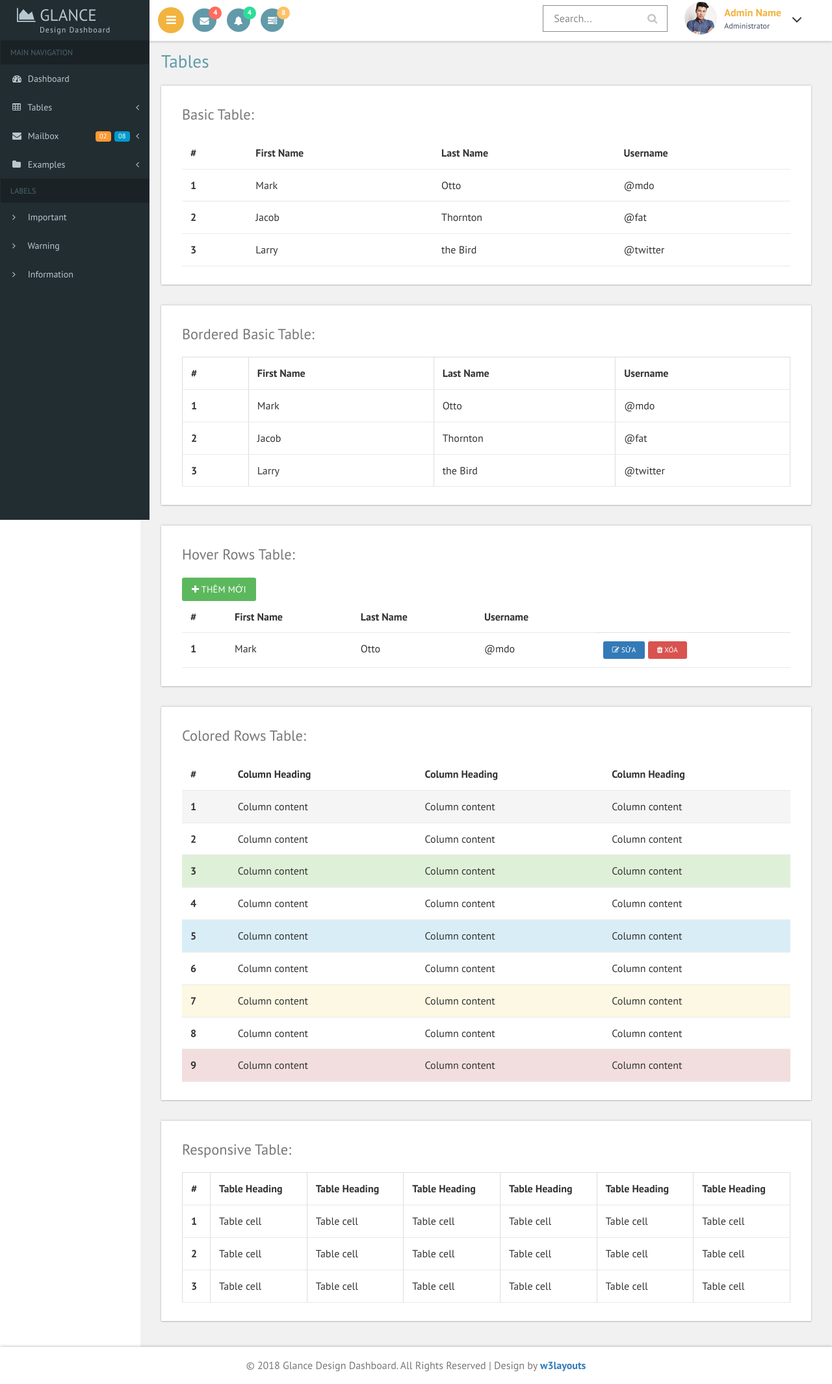
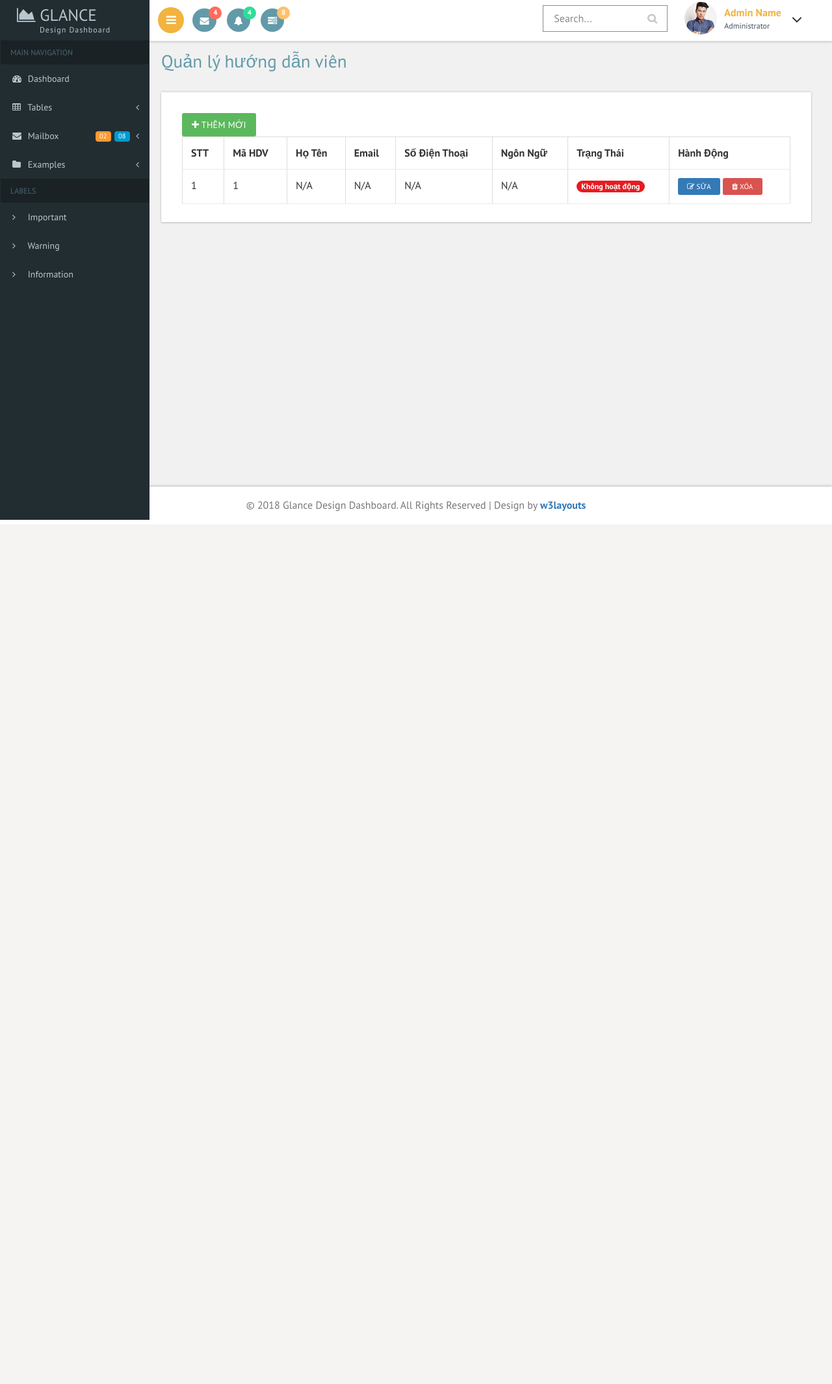
Before and after one commit to Nguyentrungtuany/duan1_n1, a PHP site: page /duan1_n1/index.php?act=tables in a window 1280 px wide. Shown: the whole page at 65% size. After the commit the page ends 800 px from the top, so only its background shows below. Run offline with PHP 8.4, Linux system fonts and the light colour scheme; tables that the repository leaves empty or names only in its code hold one stand-in row (values such as "Sample post").

Commit message:
hiển thị

```diff
--- a/controllers/admin/IndexController.php
+++ b/controllers/admin/IndexController.php
@@ -1,13 +1,19 @@
 <?php
-require_once './models/admin/IndexModel.php';
 class IndexController
 {
     public function index()
     {
         require_once './views/admin/IndexAdmin.php';
     }
+
     public function tables()
     {
+        // Lấy dữ liệu từ Model
+        $user = new User();
+        $guides = $user->All(); // Đổi biến $users thành $guides
+
+        // Truyền dữ liệu vào View
         require_once './views/admin/tables.php';
     }
 }
+?>
--- a/index.php
+++ b/index.php
@@ -1,9 +1,7 @@
 <?php
-// Require toàn bộ các file khai báo môi trường, thực thi,...(không require view)
-
 // Require file Common
-require_once './commons/env.php'; // Khai báo biến môi trường
-require_once './commons/function.php'; // Hàm hỗ trợ
+require_once './commons/env.php';
+require_once './commons/function.php';
 
 // Require toàn bộ file Controllers
 require_once './controllers/TourController.php';
@@ -11,18 +9,12 @@ require_once './controllers/admin/IndexController.php';
 
 // Require toàn bộ file Models
 require_once './models/TourModel.php';
-require_once './models/admin/IndexModel.php';
-// Require toàn bộ file Views
-// require_once './views/home.php';
+require_once './models/admin/User.php'; // Thêm dòng này
 
 // Route
 $act = $_GET['act'] ?? '/';
 
-
-// Để bảo bảo tính chất chỉ gọi 1 hàm Controller để xử lý request thì mình sử dụng match
-
 match ($act) {
-    // Trang chủ
     '/' => (new TourController())->home(),
     'login' => (new TourController())->Login(),
     'handleLogin' => (new TourController())->handleLogin(),
@@ -30,3 +22,4 @@ match ($act) {
     'tables' => (new IndexController())->tables(),
     default => require_once './views/404.php'
 };
+?>
--- /dev/null
+++ b/models/admin/User.php
@@ -0,0 +1,22 @@
+<?php
+class User {
+    private $conn;
+
+    public function __construct() {
+        $this->conn = connectDB();
+    }
+
+    public function All() {
+        try {
+
+            $sql = "SELECT * FROM users ORDER BY id DESC";
+            $stmt = $this->conn->prepare($sql);
+            $stmt->execute();
+            return $stmt->fetchAll(PDO::FETCH_ASSOC);
+        } catch (PDOException $e) {
+            error_log("Error: " . $e->getMessage());
+            return [];
+        }
+    }
+}
+?>
--- a/views/admin/tables.php
+++ b/views/admin/tables.php
@@ -4,7 +4,6 @@ require_once __DIR__ . '/../layout/header.php';
 <!-- header-starts -->
 <div class="sticky-header header-section ">
 	<div class="header-left">
-
 		<!--toggle button start-->
 		<button id="showLeftPush"><i class="fa fa-bars"></i></button>
 		<!--toggle button end-->
@@ -146,8 +145,6 @@ require_once __DIR__ . '/../layout/header.php';
 		<div class="clearfix"> </div>
 	</div>
 	<div class="header-right">
-
-
 		<!--search-box-->
 		<div class="search-box">
 			<form class="input">
@@ -189,229 +186,77 @@ require_once __DIR__ . '/../layout/header.php';
 	<div class="clearfix"> </div>
 </div>
 <!-- //header-ends -->
+
 <!-- main content start-->
 <div id="page-wrapper">
 	<div class="main-page">
 		<div class="tables">
-			<h2 class="title1">Tables</h2>
-			<div class="panel-body widget-shadow">
-				<h4>Basic Table:</h4>
-				<table class="table">
+			<h2 class="title1">Quản lý hướng dẫn viên</h2>
+
+			<div class="bs-example widget-shadow" data-example-id="hoverable-table">
+				<div class="mt-3 mb-3">
+					<a href="?act=guide-create" class="btn btn-success">
+						<i class="fa fa-plus"></i> Thêm mới
+					</a>
+				</div>
+
+				<table class="table table-hover table-bordered">
 					<thead>
 						<tr>
-							<th>#</th>
-							<th>First Name</th>
-							<th>Last Name</th>
-							<th>Username</th>
+							<th>STT</th>
+							<th>Mã HDV</th>
+							<th>Họ tên</th>
+							<th>Email</th>
+							<th>Số điện thoại</th>
+							<th>Ngôn ngữ</th>
+							<th>Trạng thái</th>
+							<th>Hành động</th>
 						</tr>
 					</thead>
 					<tbody>
+						<?php if (!empty($guides)): ?>
+							<?php $stt = 1; ?>
+							<?php foreach ($guides as $guide): ?>
 								<tr>
-							<th scope="row">1</th>
-							<td>Mark</td>
-							<td>Otto</td>
-							<td>@mdo</td>
-						</tr>
-						<tr>
-							<th scope="row">2</th>
-							<td>Jacob</td>
-							<td>Thornton</td>
-							<td>@fat</td>
-						</tr>
-						<tr>
-							<th scope="row">3</th>
-							<td>Larry</td>
-							<td>the Bird</td>
-							<td>@twitter</td>
-						</tr>
-					</tbody>
-				</table>
-			</div>
-			<div class="bs-example widget-shadow" data-example-id="bordered-table">
-				<h4>Bordered Basic Table:</h4>
-				<table class="table table-bordered">
-					<thead>
-						<tr>
-							<th>#</th>
-							<th>First Name</th>
-							<th>Last Name</th>
-							<th>Username</th>
-						</tr>
-					</thead>
-					<tbody>
-						<tr>
-							<th scope="row">1</th>
-							<td>Mark</td>
-							<td>Otto</td>
-							<td>@mdo</td>
-						</tr>
-						<tr>
-							<th scope="row">2</th>
-							<td>Jacob</td>
-							<td>Thornton</td>
-							<td>@fat</td>
-						</tr>
-						<tr>
-							<th scope="row">3</th>
-							<td>Larry</td>
-							<td>the Bird</td>
-							<td>@twitter</td>
-						</tr>
-					</tbody>
-				</table>
-			</div>
-			<div class="bs-example widget-shadow" data-example-id="hoverable-table">
-				<h4>Hover Rows Table:</h4>
-				<div class="mt-3">
-					<button class="btn btn-success">
-						<i class="fa fa-plus"></i> Thêm mới
-					</button>
-				</div>
-				<table class="table table-hover">
-					<thead>
-						<tr>
-							<th>#</th>
-							<th>First Name</th>
-							<th>Last Name</th>
-							<th>Username</th>
-						</tr>
-					</thead>
-					<tbody>
-						<tr>
-							<th scope="row">1</th>
-							<td>Mark</td>
-							<td>Otto</td>
-							<td>@mdo</td>
+									<td><?= $stt++ ?></td>
+									<td><?= htmlspecialchars($guide['id'] ?? '') ?></td>
+									<td><?= htmlspecialchars($guide['name'] ?? 'N/A') ?></td>
+									<td><?= htmlspecialchars($guide['email'] ?? 'N/A') ?></td>
+									<td><?= htmlspecialchars($guide['phone'] ?? 'N/A') ?></td>
+									<td><?= htmlspecialchars($guide['language'] ?? 'N/A') ?></td>
 									<td>
-								<button class="btn btn-primary btn-sm">
+										<?php if (isset($guide['status']) && $guide['status'] == 1): ?>
+											<span class="badge badge-success">Hoạt động</span>
+										<?php else: ?>
+											<span class="badge badge-danger">Không hoạt động</span>
+										<?php endif; ?>
+									</td>
+									<td>
+										<a href="?act=guide-edit&id=<?= $guide['id'] ?? '' ?>" class="btn btn-primary btn-sm">
 											<i class="fa fa-edit"></i> Sửa
-								</button>
-								<button class="btn btn-danger btn-sm">
+										</a>
+										<a href="?act=guide-delete&id=<?= $guide['id'] ?? '' ?>"
+										   class="btn btn-danger btn-sm"
+										   onclick="return confirm('Bạn có chắc chắn muốn xóa hướng dẫn viên này?')">
 											<i class="fa fa-trash"></i> Xóa
-								</button>
+										</a>
 									</td>
 								</tr>
-
-					</tbody>
-				</table>
-			</div>
-			<div class="bs-example widget-shadow" data-example-id="contextual-table">
-				<h4>Colored Rows Table:</h4>
-				<table class="table">
-					<thead>
+							<?php endforeach; ?>
+						<?php else: ?>
 							<tr>
-							<th>#</th>
-							<th>Column heading</th>
-							<th>Column heading</th>
-							<th>Column heading</th>
+								<td colspan="8" class="text-center">
+									<p class="text-muted">Chưa có dữ liệu hướng dẫn viên</p>
+								</td>
 							</tr>
-					</thead>
-					<tbody>
-						<tr class="active">
-							<th scope="row">1</th>
-							<td>Column content</td>
-							<td>Column content</td>
-							<td>Column content</td>
-						</tr>
-						<tr>
-							<th scope="row">2</th>
-							<td>Column content</td>
-							<td>Column content</td>
-							<td>Column content</td>
-						</tr>
-						<tr class="success">
-							<th scope="row">3</th>
-							<td>Column content</td>
-							<td>Column content</td>
-							<td>Column content</td>
-						</tr>
-						<tr>
-							<th scope="row">4</th>
-							<td>Column content</td>
-							<td>Column content</td>
-							<td>Column content</td>
-						</tr>
-						<tr class="info">
-							<th scope="row">5</th>
-							<td>Column content</td>
-							<td>Column content</td>
-							<td>Column content</td>
-						</tr>
-						<tr>
-							<th scope="row">6</th>
-							<td>Column content</td>
-							<td>Column content</td>
-							<td>Column content</td>
-						</tr>
-						<tr class="warning">
-							<th scope="row">7</th>
-							<td>Column content</td>
-							<td>Column content</td>
-							<td>Column content</td>
-						</tr>
-						<tr>
-							<th scope="row">8</th>
-							<td>Column content</td>
-							<td>Column content</td>
-							<td>Column content</td>
-						</tr>
-						<tr class="danger">
-							<th scope="row">9</th>
-							<td>Column content</td>
-							<td>Column content</td>
-							<td>Column content</td>
-						</tr>
-					</tbody>
-				</table>
-			</div>
-			<div class="table-responsive bs-example widget-shadow">
-				<h4>Responsive Table:</h4>
-				<table class="table table-bordered">
-					<thead>
-						<tr>
-							<th>#</th>
-							<th>Table heading</th>
-							<th>Table heading</th>
-							<th>Table heading</th>
-							<th>Table heading</th>
-							<th>Table heading</th>
-							<th>Table heading</th>
-						</tr>
-					</thead>
-					<tbody>
-						<tr>
-							<th scope="row">1</th>
-							<td>Table cell</td>
-							<td>Table cell</td>
-							<td>Table cell</td>
-							<td>Table cell</td>
-							<td>Table cell</td>
-							<td>Table cell</td>
-						</tr>
-						<tr>
-							<th scope="row">2</th>
-							<td>Table cell</td>
-							<td>Table cell</td>
-							<td>Table cell</td>
-							<td>Table cell</td>
-							<td>Table cell</td>
-							<td>Table cell</td>
-						</tr>
-						<tr>
-							<th scope="row">3</th>
-							<td>Table cell</td>
-							<td>Table cell</td>
-							<td>Table cell</td>
-							<td>Table cell</td>
-							<td>Table cell</td>
-							<td>Table cell</td>
-						</tr>
+						<?php endif; ?>
 					</tbody>
 				</table>
 			</div>
 		</div>
 	</div>
 </div>
+
 <?php
 require_once __DIR__ . '/../layout/footer.php';
 ?>
```
Also changed, not shown: controllers/admin/AdminGuideController.php (added, +21 -0 lines), models/Guide.php (+18 -2 lines), models/admin/GuideModel.php (added, +15 -0 lines). Lines whose indentation alone changed are shown as unchanged.
